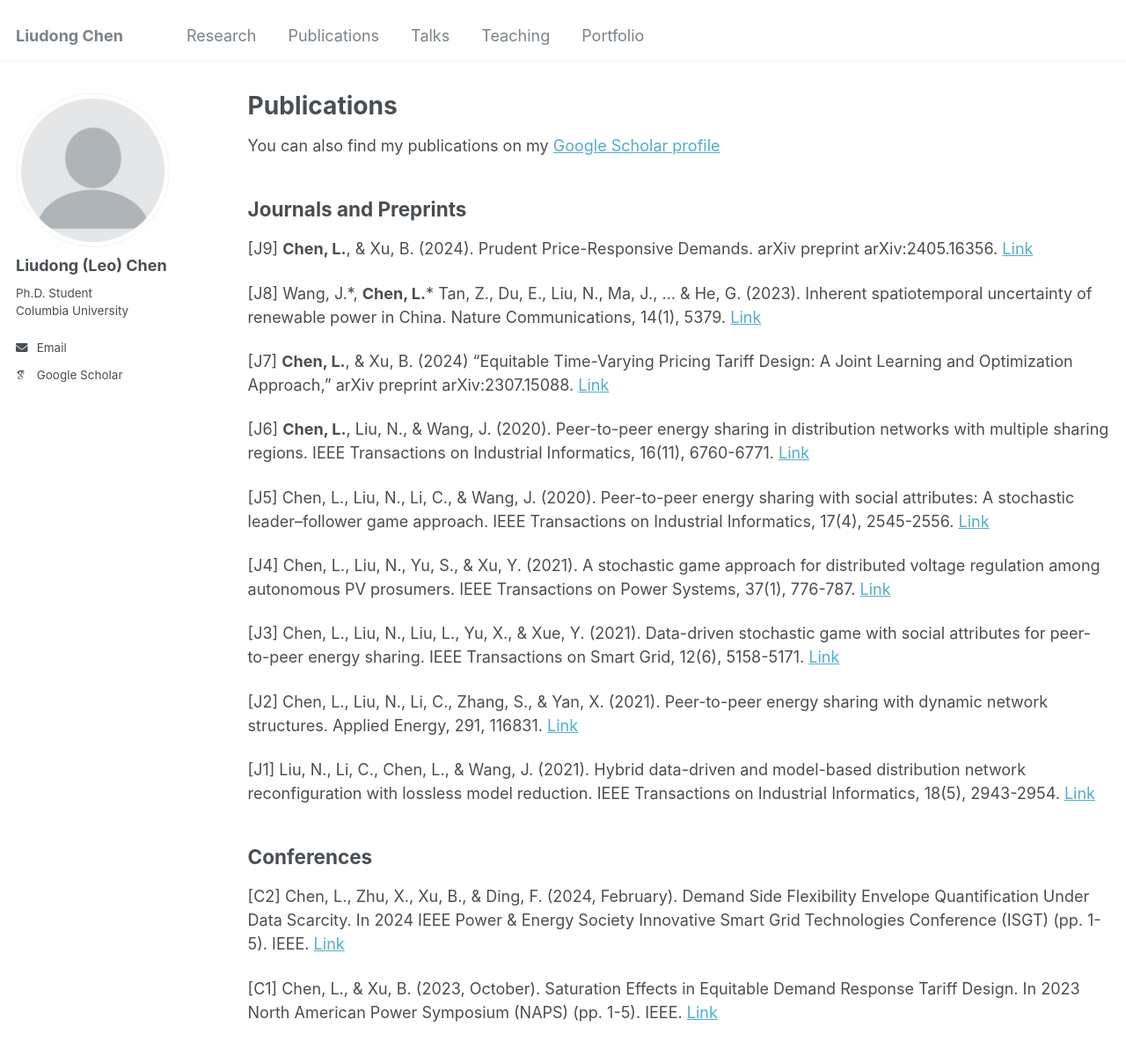
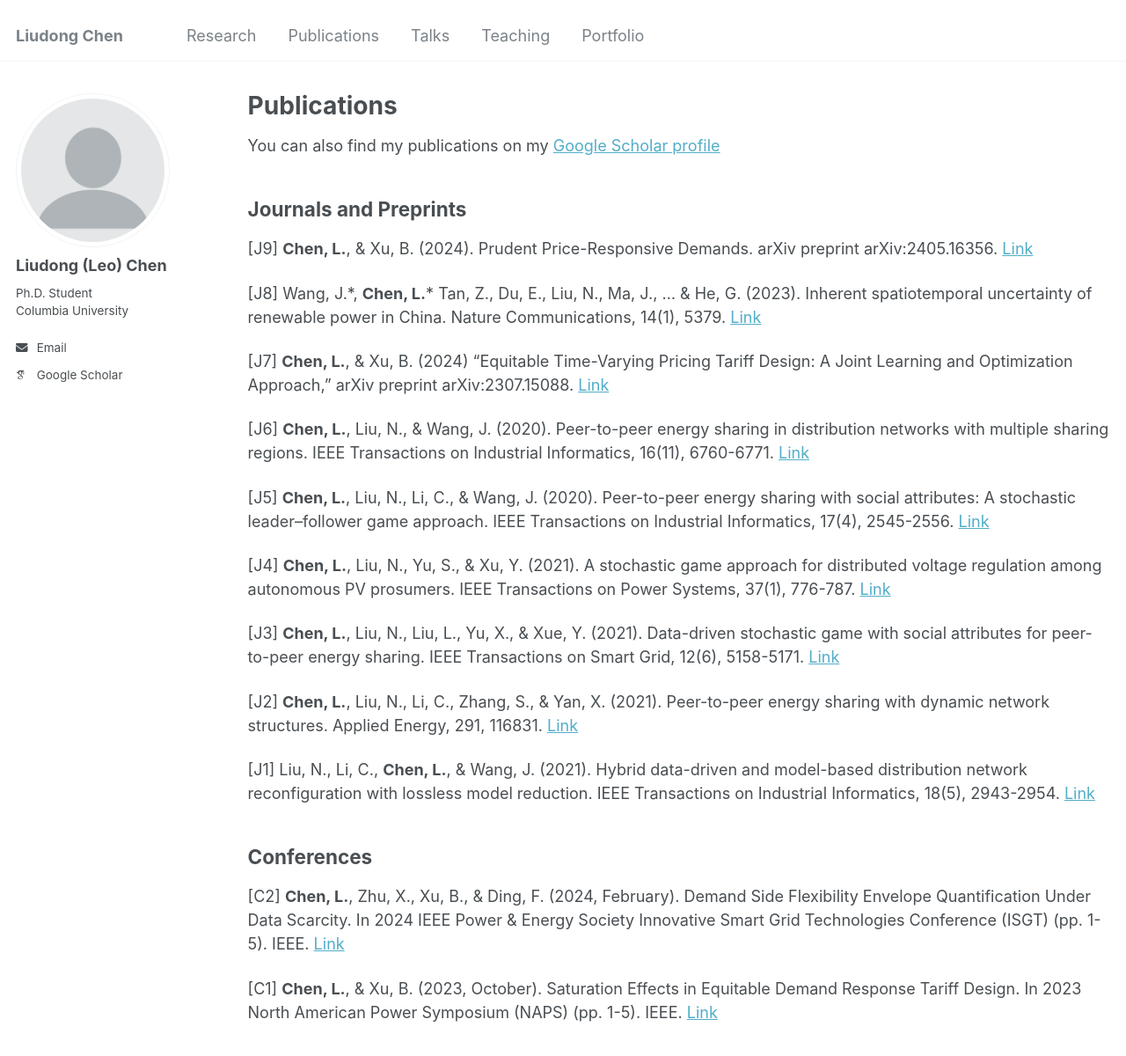
Before and after one commit to liudong-chen/liudong-chen.github.io, a Jekyll site: the page built from _pages/publications.md, in a window 1280 px wide and 1400 px high. Shown: the top 1200 px of the window at 88% size. Built offline with Jekyll 4.4.1, drawn with Linux system fonts in a browser that asks for light colours; some web fonts are replaced.

Commit message:
Update publications.md

```diff
--- a/_pages/publications.md
+++ b/_pages/publications.md
@@ -21,15 +21,15 @@ You can also find my publications on my [Google Scholar profile](https://scholar
 
 [J6] **Chen, L.**, Liu, N., & Wang, J. (2020). Peer-to-peer energy sharing in distribution networks with multiple sharing regions. IEEE Transactions on Industrial Informatics, 16(11), 6760-6771. [Link](../assets/Multiple_Sharing_Region.pdf)
 
-[J5] Chen, L., Liu, N., Li, C., & Wang, J. (2020). Peer-to-peer energy sharing with social attributes: A stochastic leader–follower game approach. IEEE Transactions on Industrial Informatics, 17(4), 2545-2556. [Link](../assets/Social_Attributes.pdf)
+[J5] **Chen, L.**, Liu, N., Li, C., & Wang, J. (2020). Peer-to-peer energy sharing with social attributes: A stochastic leader–follower game approach. IEEE Transactions on Industrial Informatics, 17(4), 2545-2556. [Link](../assets/Social_Attributes.pdf)
 
-[J4] Chen, L., Liu, N., Yu, S., & Xu, Y. (2021). A stochastic game approach for distributed voltage regulation among autonomous PV prosumers. IEEE Transactions on Power Systems, 37(1), 776-787. [Link](../assets/Voltage_Regulation.pdf)
+[J4] **Chen, L.**, Liu, N., Yu, S., & Xu, Y. (2021). A stochastic game approach for distributed voltage regulation among autonomous PV prosumers. IEEE Transactions on Power Systems, 37(1), 776-787. [Link](../assets/Voltage_Regulation.pdf)
 
-[J3] Chen, L., Liu, N., Liu, L., Yu, X., & Xue, Y. (2021). Data-driven stochastic game with social attributes for peer-to-peer energy sharing. IEEE Transactions on Smart Grid, 12(6), 5158-5171. [Link](../assets/Data-Driven_Stochastic_Game.pdf)
+[J3] **Chen, L.**, Liu, N., Liu, L., Yu, X., & Xue, Y. (2021). Data-driven stochastic game with social attributes for peer-to-peer energy sharing. IEEE Transactions on Smart Grid, 12(6), 5158-5171. [Link](../assets/Data-Driven_Stochastic_Game.pdf)
 
-[J2] Chen, L., Liu, N., Li, C., Zhang, S., & Yan, X. (2021). Peer-to-peer energy sharing with dynamic network structures. Applied Energy, 291, 116831. [Link](../assets/Dynamic_network_structures.pdf)
+[J2] **Chen, L.**, Liu, N., Li, C., Zhang, S., & Yan, X. (2021). Peer-to-peer energy sharing with dynamic network structures. Applied Energy, 291, 116831. [Link](../assets/Dynamic_network_structures.pdf)
 
-[J1] Liu, N., Li, C., Chen, L., & Wang, J. (2021). Hybrid data-driven and model-based distribution network reconfiguration with lossless model reduction. IEEE Transactions on Industrial Informatics, 18(5), 2943-2954. [Link](../assets/Hybrid_Data_Driven.pdf)
+[J1] Liu, N., Li, C., **Chen, L.**, & Wang, J. (2021). Hybrid data-driven and model-based distribution network reconfiguration with lossless model reduction. IEEE Transactions on Industrial Informatics, 18(5), 2943-2954. [Link](../assets/Hybrid_Data_Driven.pdf)
 
 [//]: [J4] Chen, L., Liu, N., Li, C., Wu, L., & Chen, Y. (2021). Multi-party stochastic energy scheduling for industrial integrated energy systems considering thermal delay and thermoelectric coupling. Applied Energy, 304, 117882.
 
@@ -42,6 +42,6 @@ You can also find my publications on my [Google Scholar profile](https://scholar
 
 ## Conferences
 
-[C2] Chen, L., Zhu, X., Xu, B., & Ding, F. (2024, February). Demand Side Flexibility Envelope Quantification Under Data Scarcity. In 2024 IEEE Power & Energy Society Innovative Smart Grid Technologies Conference (ISGT) (pp. 1-5). IEEE. [Link](../assets/Demand_flexibility.pdf)
+[C2] **Chen, L.**, Zhu, X., Xu, B., & Ding, F. (2024, February). Demand Side Flexibility Envelope Quantification Under Data Scarcity. In 2024 IEEE Power & Energy Society Innovative Smart Grid Technologies Conference (ISGT) (pp. 1-5). IEEE. [Link](../assets/Demand_flexibility.pdf)
 
-[C1] Chen, L., & Xu, B. (2023, October). Saturation Effects in Equitable Demand Response Tariff Design. In 2023 North American Power Symposium (NAPS) (pp. 1-5). IEEE. [Link](../assets/Saturation_Effects.pdf)
+[C1] **Chen, L.**, & Xu, B. (2023, October). Saturation Effects in Equitable Demand Response Tariff Design. In 2023 North American Power Symposium (NAPS) (pp. 1-5). IEEE. [Link](../assets/Saturation_Effects.pdf)
```
